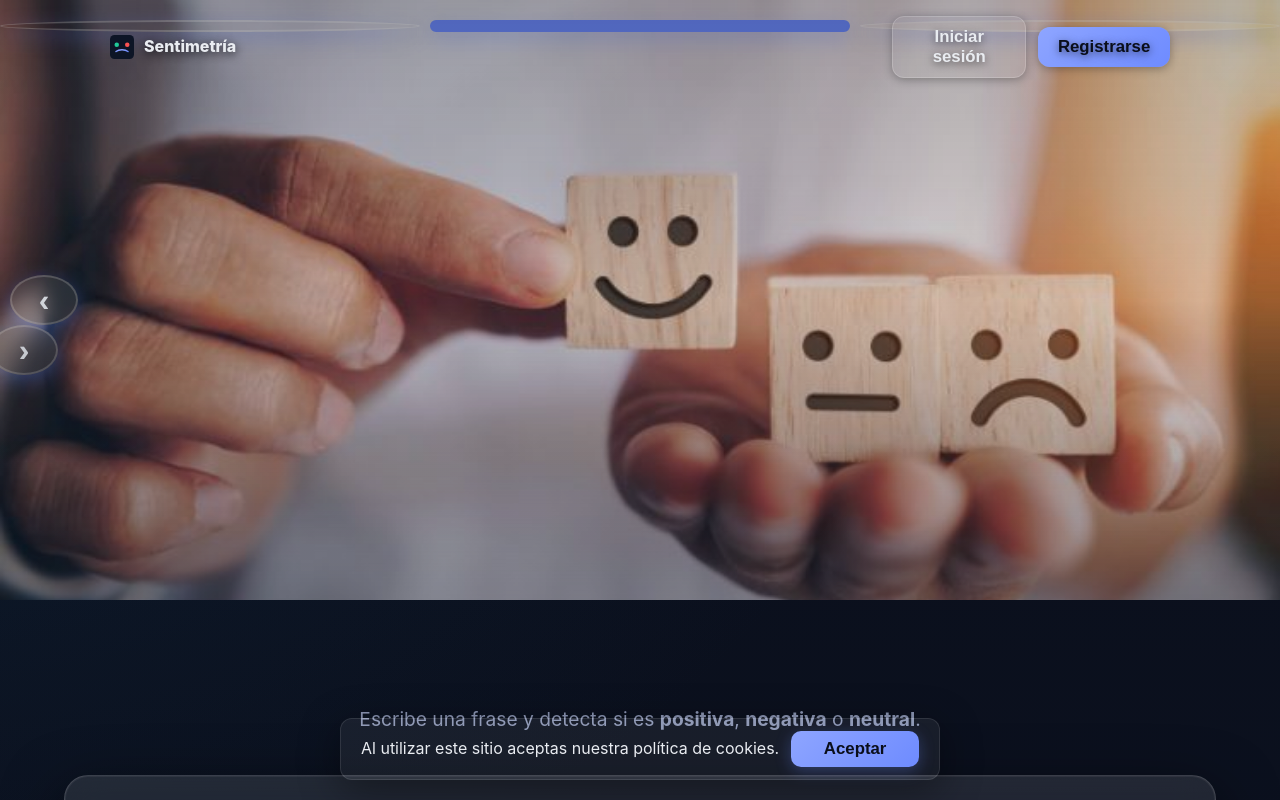
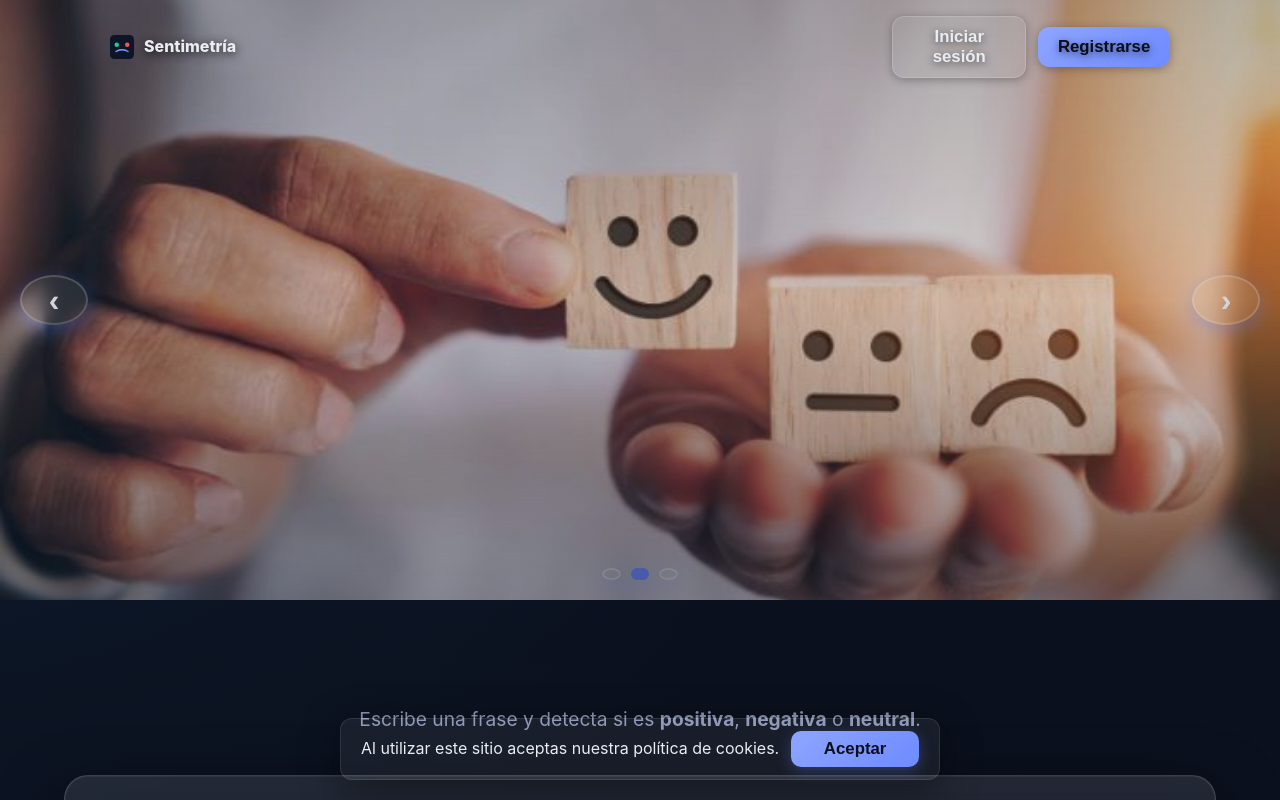
Before and after one commit to crisncr/inteligenciaArtificial, a React (Vite) app: page / in a window 1280 px wide. Shown: the top 800 px of the page. Built offline with nearby package versions, Linux system fonts and the light colour scheme.

Commit message:
Reposicionar indicadores del carrusel debajo y flechas en extremos izquierdo y derecho

```diff
--- a/src/index.css
+++ b/src/index.css
@@ -94,6 +94,8 @@ body {
   margin: 0;
   padding: 0;
   z-index: 0;
+  display: flex;
+  flex-direction: column;
 }
 
 .hero-carousel .carousel-container {
@@ -110,16 +112,31 @@ body {
   margin: 0;
   padding: 0;
   z-index: 0;
+  overflow: visible;
 }
 
 .hero-carousel .carousel-button {
   z-index: 10;
-  position: relative;
+  position: absolute;
+  top: 50%;
+  transform: translateY(-50%);
+}
+
+.hero-carousel .carousel-button-prev {
+  left: 20px;
+}
+
+.hero-carousel .carousel-button-next {
+  right: 20px;
 }
 
 .hero-carousel .carousel-indicators {
   z-index: 10;
-  position: relative;
+  position: absolute;
+  bottom: 20px;
+  left: 50%;
+  transform: translateX(-50%);
+  margin-top: 0;
 }
 
 .hero-overlay {
@@ -561,11 +578,11 @@ nav.nav--transparent,
 }
 
 .carousel-button-prev {
-  left: 10px;
+  left: 20px;
 }
 
 .carousel-button-next {
-  right: 10px;
+  right: 20px;
 }
 
 .carousel-indicators {
@@ -573,6 +590,21 @@ nav.nav--transparent,
   justify-content: center;
   gap: 10px;
   margin-top: 20px;
+  position: relative;
+}
+
+/* Indicadores debajo del carrusel en hero section */
+.hero-carousel .image-carousel .carousel-indicators {
+  position: absolute;
+  bottom: 20px;
+  left: 50%;
+  transform: translateX(-50%);
+  margin-top: 0;
+  z-index: 10;
+  width: auto;
+  display: flex;
+  justify-content: center;
+  gap: 10px;
 }
 
 .carousel-indicator {
```
